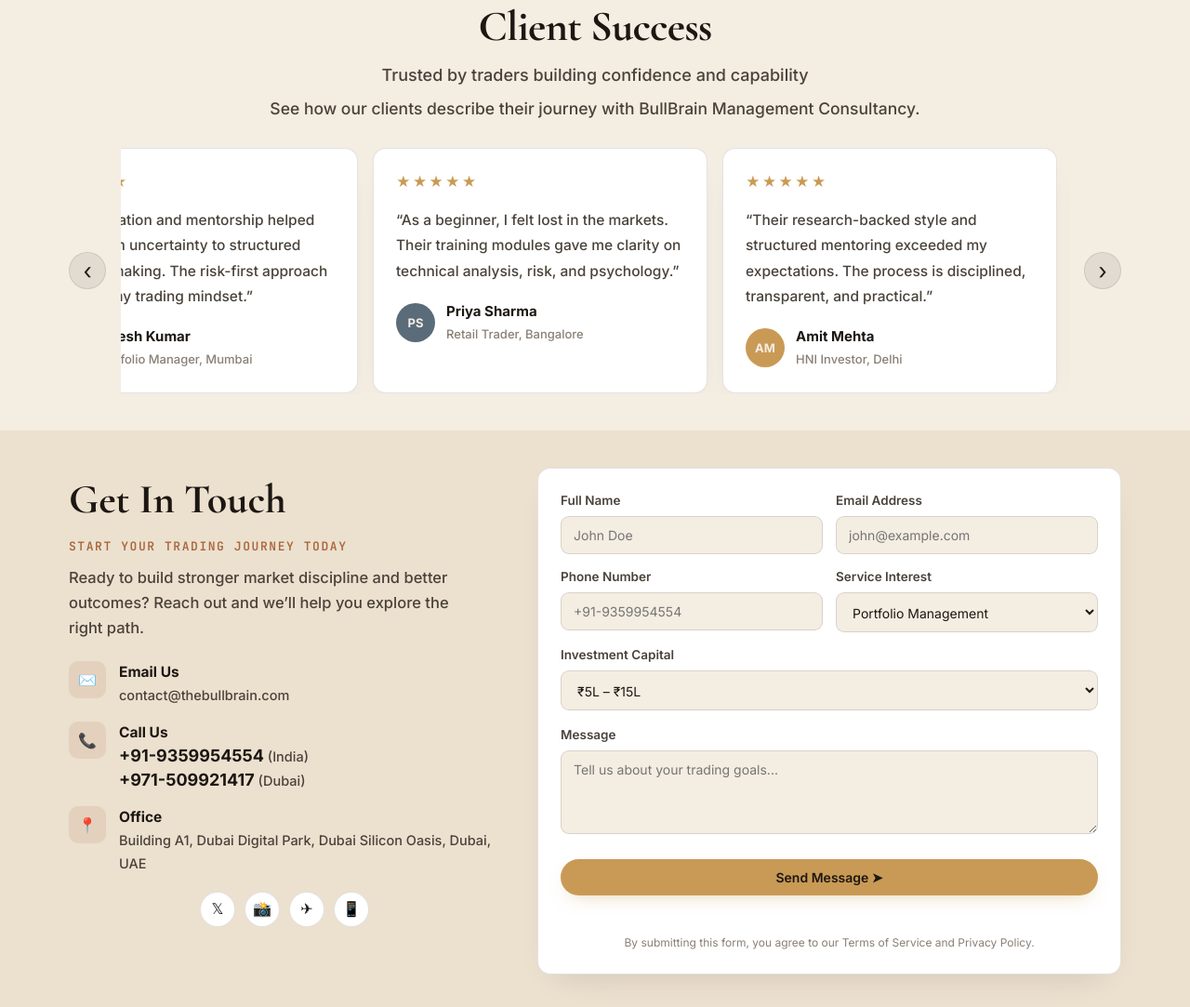
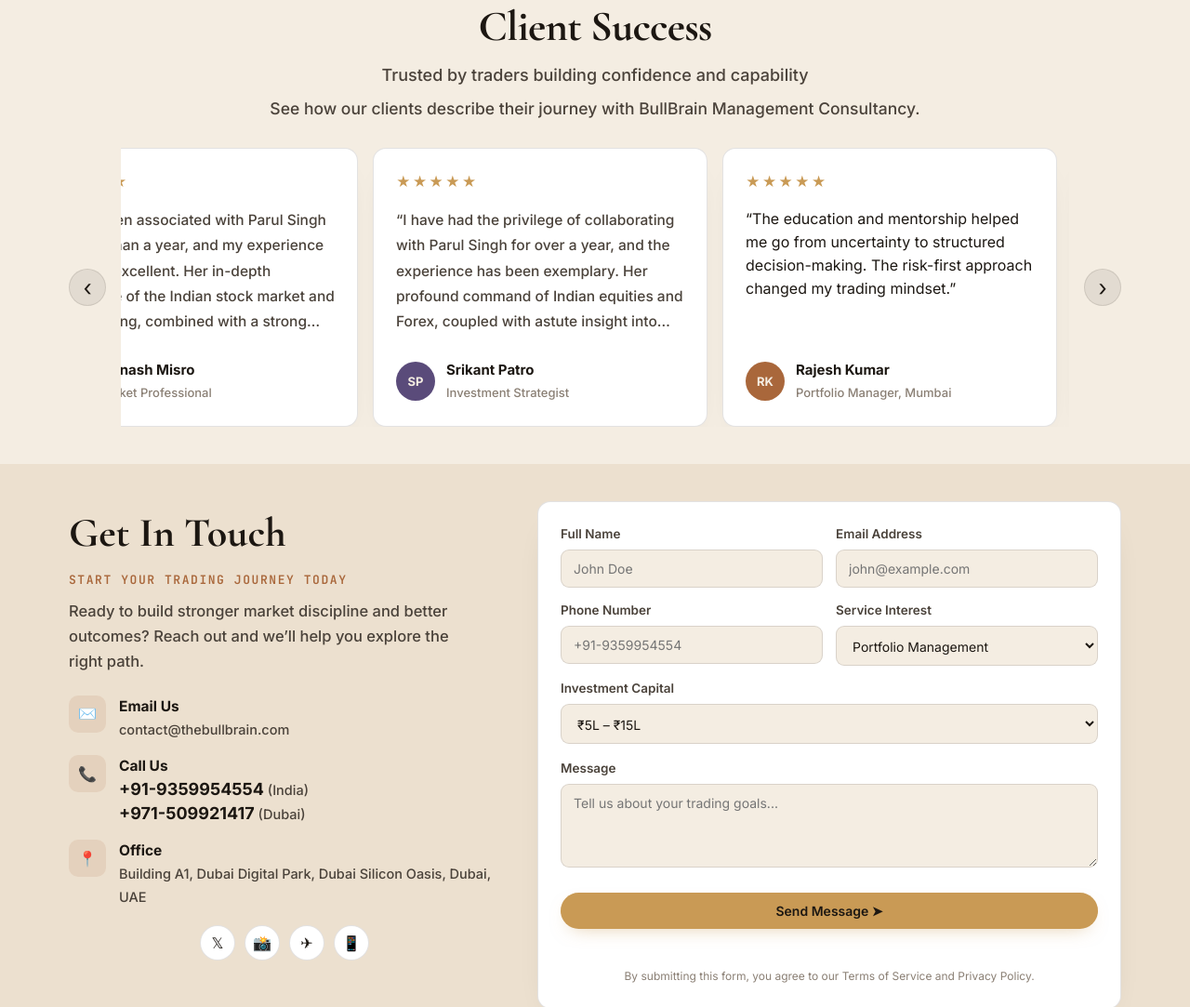
Before and after one commit to DivyeshRupawala/static-website, a plain HTML site: page index.html in a window 1280 px wide. Shown: the part 5876-6959 px from the top of the page at 93% size. Drawn offline with nearby package versions, Linux system fonts and the light colour scheme.

Commit message:
Updated Customer feedback

```diff
--- a/index.html
+++ b/index.html
@@ -539,6 +539,26 @@
           <div class="testi-carousel-track">
             <div class="testi-card">
               <div class="stars">★★★★★</div>
+              <p class="testimonial-text">“I have been associated with Parul Singh for more than a year, and my experience has been excellent. Her in-depth knowledge of the Indian stock market and Forex trading, combined with a strong understanding of global market trends, truly sets her apart.
+              What I appreciate most is her disciplined approach, market insights, and ability to identify high-probability, profitable trading opportunities. Her guidance is backed by experience, sound analysis, and a practical understanding of market dynamics rather than speculation.
+              Beyond her expertise, Parul is trustworthy, dependable, and always committed to helping her clients make informed trading decisions. I highly recommend her to anyone looking for a knowledgeable and reliable mentor or market professional.”</p>
+              <div class="testi-person">
+                <div class="avatar-circle" style="background:#7c5a2a">AM</div>
+                <div><b>Abinash Misro</b><span>Market Professional</span></div>
+              </div>
+            </div>
+            <div class="testi-card">
+              <div class="stars">★★★★★</div>
+              <p class="testimonial-text">“I have had the privilege of collaborating with Parul Singh for over a year, and the experience has been exemplary. Her profound command of Indian equities and Forex, coupled with astute insight into global market dynamics, distinguishes her as a true professional.
+              What I value most is her disciplined, analytical rigor in identifying high-probability opportunities grounded in experience and sound judgment rather than conjecture. Parul embodies integrity, reliability, and an unwavering commitment to her clients' success.
+              I unreservedly recommend her as an exceptional market professional and mentor.”</p>
+              <div class="testi-person">
+                <div class="avatar-circle" style="background:#5a4b7a">SP</div>
+                <div><b>Srikant Patro</b><span>Investment Strategist</span></div>
+              </div>
+            </div>
+            <div class="testi-card">
+              <div class="stars">★★★★★</div>
               <p>“The education and mentorship helped me go from uncertainty to structured decision-making. The risk-first approach changed my trading mindset.”</p>
               <div class="testi-person">
                 <div class="avatar-circle" style="background:#a9673b">RK</div>
@@ -567,22 +587,6 @@
               <div class="testi-person">
                 <div class="avatar-circle" style="background:#4e5f3a">NP</div>
                 <div><b>Neha Patel</b><span>Swing Trader, Ahmedabad</span></div>
-              </div>
-            </div>
-            <div class="testi-card">
-              <div class="stars">★★★★★</div>
-              <p>“BullBrain’s mentorship helped our family office define a disciplined entry and exit framework. We now trade with clearer risk controls.”</p>
-              <div class="testi-person">
-                <div class="avatar-circle" style="background:#7a5438">VJ</div>
-                <div><b>Vishal Jain</b><span>Family Office, Pune</span></div>
-              </div>
-            </div>
-            <div class="testi-card">
-              <div class="stars">★★★★★</div>
-              <p>“The hands-on sessions and live market examples made the learning practical. I feel ready to trade real capital with a much better plan.”</p>
-              <div class="testi-person">
-                <div class="avatar-circle" style="background:#5c4b73">SK</div>
-                <div><b>Sana Kapoor</b><span>Independent Trader, Chennai</span></div>
               </div>
             </div>
           </div>
@@ -680,8 +684,8 @@
 
 <!-- ================= FOOTER ================= -->
 <footer>
-  <div class="wrap">
-    <div class="footer-grid">
+  <div class="wrap" style="padding-top:0px;">
+    <!-- <div class="footer-grid">
       <div class="footer-brand">
         <a href="#top" class="logo">
           <span class="logo-mark">B</span>
@@ -696,7 +700,7 @@
           <li><a href="#contact">Contact</a></li>
         </ul>
       </div>
-    </div>
+    </div> -->
 
     <div class="footer-disclaimer">
       <div class="disclaimer-icon">⚠</div>
--- a/script.js
+++ b/script.js
@@ -12,6 +12,7 @@
   wireMobileNav();
   wireContactForm();
   wireTestimonialCarousel();
+  wireTestimonialTooltips();
   wireLoginPlaceholder();
 });
 
@@ -288,6 +289,12 @@
   });
 }
 
+function wireTestimonialTooltips(){
+  document.querySelectorAll('.testimonial-text').forEach(el => {
+    el.setAttribute('title', el.textContent.trim());
+  });
+}
+
 function wireTestimonialCarousel(){
   const track = document.querySelector('.testi-carousel-track');
   const prevBtn = document.querySelector('.carousel-prev');
--- a/style.css
+++ b/style.css
@@ -1067,8 +1067,12 @@
   display: flex;
   gap: 16px;
   will-change: transform;
+  align-items: stretch;
 }
 .testi-card{
+  display: flex;
+  flex-direction: column;
+  justify-content: flex-start;
   background: var(--card);
   border:1px solid var(--card-border);
   border-radius: var(--radius);
@@ -1076,10 +1080,22 @@
   box-shadow: 0 16px 34px -22px rgba(28, 23, 18, 0.18);
   min-width: min(100%, 360px);
   flex: 0 0 360px;
+  height: 300px;
 }
 .stars{ color: var(--gold); letter-spacing:2px; margin-bottom:16px; font-size:15px; }
-.testi-card p{ color: var(--text-dim); font-size: 15.5px; margin-bottom: 18px; line-height: 1.75; font-weight: 500; }
-.testi-person{ display:flex; align-items:center; gap:12px; }
+.testimonial-text{
+  color: var(--text-dim);
+  font-size: 15.5px;
+  margin-bottom: 18px;
+  line-height: 1.75;
+  font-weight: 500;
+  display: -webkit-box;
+  -webkit-line-clamp: 5;
+  -webkit-box-orient: vertical;
+  overflow: hidden;
+  text-overflow: ellipsis;
+}
+.testi-person{ display:flex; align-items:center; gap:12px; margin-top: auto; }
 .avatar-circle{
   width:42px; height:42px; border-radius:50%;
   display:flex; align-items:center; justify-content:center;
```
